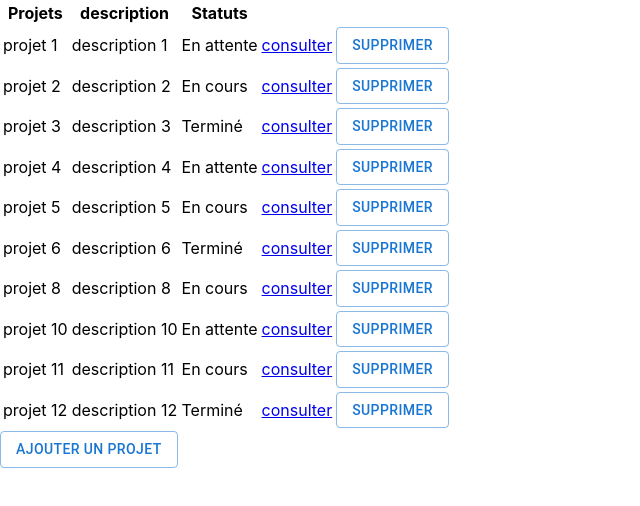
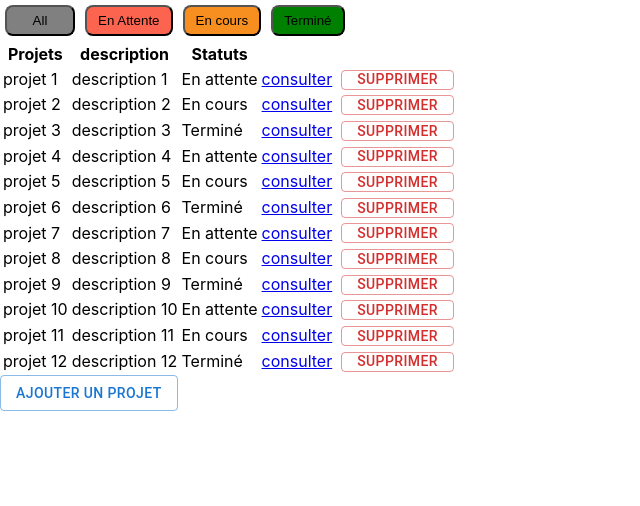
Before and after one commit to anthony-lobe/stereograph-dev-test, a React (Create React App) app: page / in a window 1280 px wide. Shown: the top 506 px of the page, without its empty margins (0-640 px from the left). Built offline with nearby package versions, Linux system fonts and the light colour scheme; data requests are answered from the project's data file.

Commit message:
Feature/filtering-project-by-status

```diff
--- a/src/components/boardLayout/boardLayout.tsx
+++ b/src/components/boardLayout/boardLayout.tsx
@@ -14,10 +14,9 @@ function BoardLayout({projects, onDeleting}: IBoardLayout) {
 
     const onDeletingProject = (projectId: number) => {
         const urlToFetch = `http://localhost:3000/projects/${projectId}`
-        axios.delete(urlToFetch,)
+        axios.delete(urlToFetch)
              .then( (response) => {
                 onDeleting()
-                console.log(response.data)
                 console.log(`project with id ${projectId} has been Deleted`)
              })
              .catch(error => {
@@ -60,7 +59,7 @@ function BoardLayout({projects, onDeleting}: IBoardLayout) {
                                 <Link to={`/project/${item.id}`}> consulter</Link>
                             </td>
                             <td>
-                                <Button variant='outlined' onClick={() => onDeletingProject(item.id) }>
+                                <Button variant='outlined' color='error' style={{height: 20, marginLeft: 5}} onClick={() => onDeletingProject(item.id) }>
                                     supprimer
                                 </Button>
                             </td>
--- a/src/components/projectList/projectList.tsx
+++ b/src/components/projectList/projectList.tsx
@@ -3,21 +3,34 @@ import axios,  { AxiosError, AxiosResponse } from "axios";
 import BoardLayout from '../boardLayout/boardLayout';
 import { Button, Modal } from '@mui/material';
 import ModalContent from '../utils/modalContent/modalContent';
+import Filters from '../utils/filters/filters';
 
 function ProjectList () {
 
     const fetchUrl = 'http://localhost:3000/projects'
+    const [searchedStatus, setSearchedStatus] = useState<'En attente' | 'En cours' | 'Terminé' | undefined>(undefined)
+    const newUrl = fetchUrl + '?etape_like=' + searchedStatus
     const [allProjects, setAllProjects] = useState<any[]>([])
     const [isFetching, setIsFetching] = useState<boolean>(false)
     const [isModalOpen, setIsModalOpen] = useState<boolean>(false)
 
-    const onFetching = (response: AxiosResponse) => {
+    console.log('new url is : ', newUrl )
+    const onFetchingProjects = (response: AxiosResponse) => {
         if (response.data) {
             setIsFetching(true)
             setAllProjects(response.data)
         }
 
     }
+
+    const onFiltering = (status: 'En attente' | 'En cours' | 'Terminé' | undefined ) => {
+
+        setSearchedStatus(status)
+        setIsFetching(!isFetching)
+
+
+    }
+
 
     const closingModalAfterAddingProjects = () => {
 
@@ -28,7 +41,7 @@ function ProjectList () {
     const getAllProjects = (url: string) => {
         axios.get(url)
              .then((response) => {
-                onFetching(response)
+                onFetchingProjects(response)
              })
              .catch ( (error) => {
                 const err = error as AxiosError
@@ -40,19 +53,32 @@ function ProjectList () {
              })
      }
 
+     console.log(allProjects.length)
+
      useEffect( () => {
-        getAllProjects(fetchUrl)
+        if( searchedStatus === undefined) {
+            getAllProjects(fetchUrl)
+        } else {
+            getAllProjects(newUrl)
+        }
      }, [isFetching])
 
 
     return (
         <div>
+            <Filters onFilteringAllProjects={() => onFiltering(undefined)}
+                     onFilteringDoneProjects={() => onFiltering('Terminé')}
+                     onFilteringPendingProjects={() => onFiltering('En cours')}
+                     onFilteringWaitingProjects={() => onFiltering('En attente')}
+            />
             <BoardLayout projects={allProjects}
                          onDeleting={() => setIsFetching(!isFetching)}
             />
+            {searchedStatus === undefined ?
             <Button variant='outlined' onClick={() => setIsModalOpen(true)}>
                 Ajouter un projet
             </Button>
+            : null}
             <Modal open={isModalOpen}
                    onClose={() => setIsModalOpen(!isModalOpen)}
                    style={modalStyle}
--- /dev/null
+++ b/src/components/utils/filters/filters.tsx
@@ -0,0 +1,36 @@
+import FilterButtons from "../filtersButtons/filtersButtons";
+
+interface IFilters {
+    onFilteringAllProjects(): any
+    onFilteringPendingProjects(): any;
+    onFilteringDoneProjects(): any;
+    onFilteringWaitingProjects(): any;
+}
+
+function Filters( {onFilteringAllProjects,
+                   onFilteringPendingProjects,
+                   onFilteringDoneProjects,
+                   onFilteringWaitingProjects,
+                   } : IFilters) {
+    return (
+        <div>
+            <FilterButtons buttonTitle="All"
+                           buttonColor="grey"
+                           onFiltering={onFilteringAllProjects}
+            />
+            <FilterButtons buttonTitle="En Attente"
+                           buttonColor="#fd644f"
+                           onFiltering={onFilteringWaitingProjects}/>
+            <FilterButtons buttonTitle="En cours"
+                           buttonColor="#f78f20"
+                           onFiltering={onFilteringPendingProjects}
+            />
+            <FilterButtons buttonTitle="Terminé"
+                           buttonColor="green"
+                           onFiltering={onFilteringDoneProjects}
+            />
+        </div>
+    )
+}
+
+export default Filters;
--- /dev/null
+++ b/src/components/utils/filtersButtons/filtersButtons.css
@@ -0,0 +1,14 @@
+.FilterButton-container  {
+    min-height: 20px;
+     min-width: 70px;
+     border-radius: 8px;
+     border-width: 2px;
+     margin: 5px;
+ }
+
+ .FilterButton-title {
+     font-weight:400 ;
+     margin: 5px;
+     color: black;
+
+ }
--- /dev/null
+++ b/src/components/utils/filtersButtons/filtersButtons.tsx
@@ -0,0 +1,20 @@
+import React from "react";
+import './filtersButtons.css'
+
+interface IFilterButtons {
+    buttonTitle: string;
+    buttonColor: string;
+    onFiltering(): any;
+}
+
+function FilterButtons( {buttonTitle, buttonColor, onFiltering} : IFilterButtons) {
+    return (
+       <button className="FilterButton-container" onClick={onFiltering} style={{backgroundColor: buttonColor}}>
+
+            <p className="FilterButton-title"> {buttonTitle} </p>
+       </button>
+    )
+
+}
+
+export default FilterButtons;
--- a/test-json-server/db.json
+++ b/test-json-server/db.json
@@ -43,11 +43,25 @@
       "etape": "Terminé"
     },
     {
+      "id": 7,
+      "nom": " projet 7",
+      "description": "description 7",
+      "commentaire": " ceci est un commentaire 7 de test",
+      "etape": "En attente"
+    },
+    {
       "id": 8,
       "nom": " projet 8",
       "description": "description 8",
       "commentaire": " ceci est un commentaire 8 de test",
       "etape": "En cours"
+    },
+    {
+      "id": 9,
+      "nom": " projet 9",
+      "description": "description 9",
+      "commentaire": " ceci est un commentaire 9 de test",
+      "etape": "Terminé"
     },
     {
       "id": 10,
```
Also changed, not shown: src/components/utils/filters/filters.css (added), 1 other file (tests, documents, lock files or other folders).
